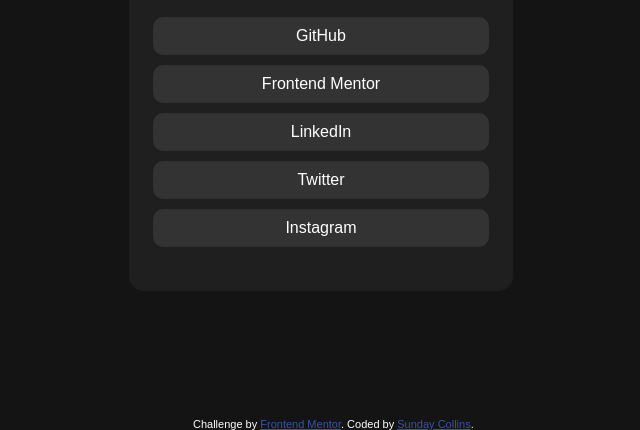
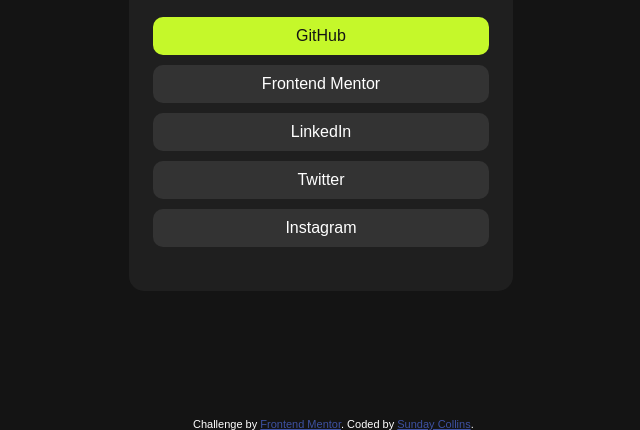
Before and after one commit to collins-ai/social-link, a plain HTML site: page index.html in a window 1280 px wide. In both pictures the pointer is over the link "GitHub". Shown: the part 370-800 px from the top of the page, without its empty margins (319-959 px from the left). Drawn offline with Linux system fonts and the light colour scheme.

Commit message:
last commit

```diff
--- a/style.css
+++ b/style.css
@@ -71,3 +71,7 @@
     text-align: center;
     border-radius: 10px;
 }
+main .link:hover {
+    color: hsl(0, 0%, 8%);
+    background-color: hsl(75, 94%, 57%);;
+}
```
Also changed, not shown: 1 other file.
